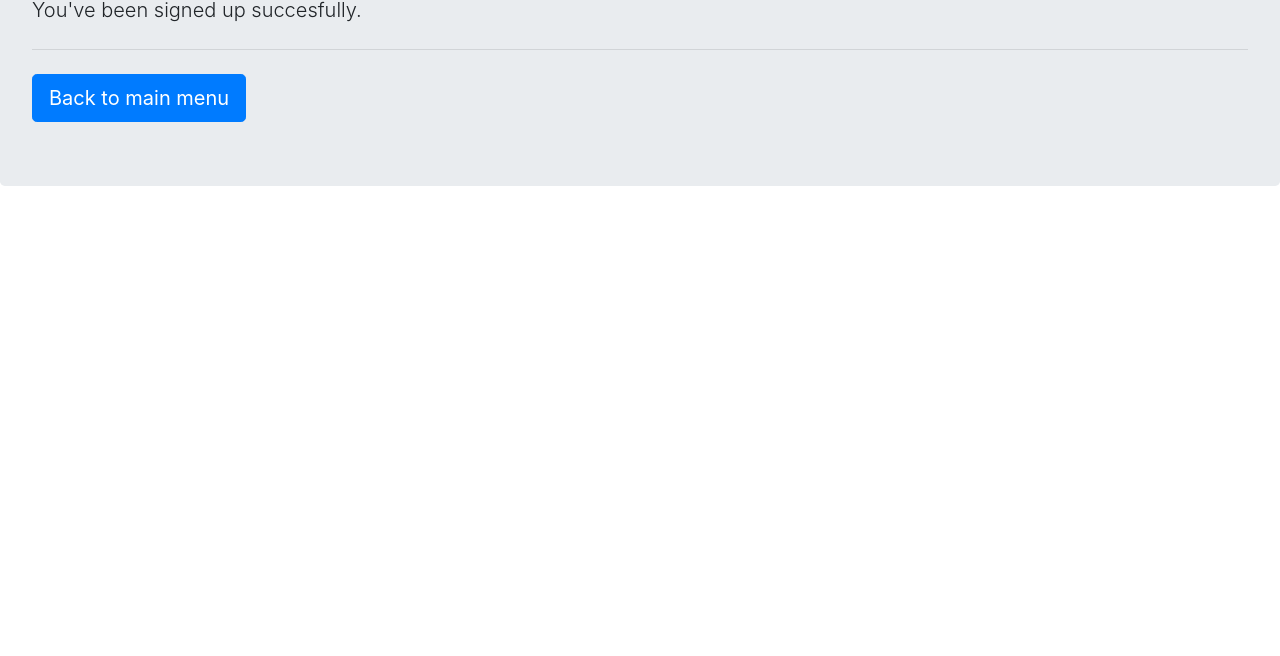
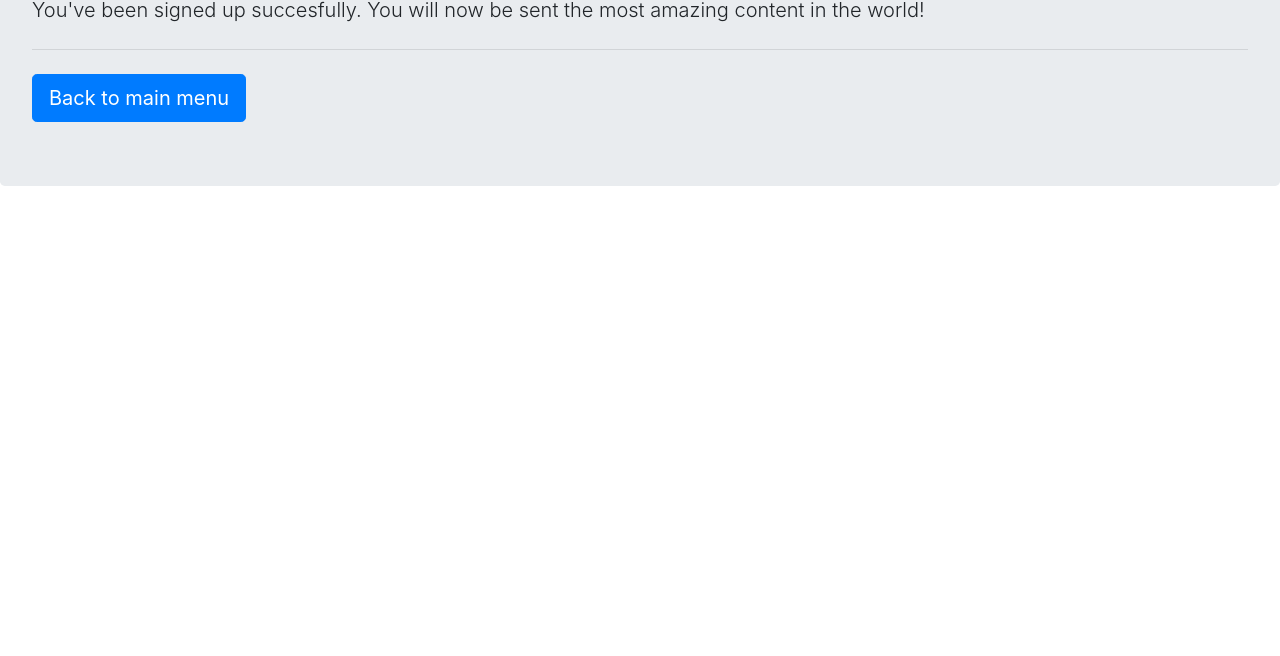
Before and after one commit to anneloes94/newsletter-signup, a website: page success.html in a window 1280 px wide. Shown: the part 144-800 px from the top of the page. Drawn offline with nearby package versions, Linux system fonts and the light colour scheme.

Commit message:
small adjustments
Signed-off-by: Anneloes <anneloes9405@hotmail.com>

```diff
--- a/success.html
+++ b/success.html
@@ -17,7 +17,7 @@
 
   <div class="jumbotron">
     <h1 class="display-4">Great!</h1>
-    <p class="lead">You've been signed up succesfully.</p>
+    <p class="lead">You've been signed up succesfully. You will now be sent the most amazing content in the world!</p>
     <hr class="my-4">
     <a class="btn btn-primary btn-lg" href="/" role="button">Back to main menu</a>
   </div>
```
Also changed, not shown: failure.html (+1 -1 lines).
